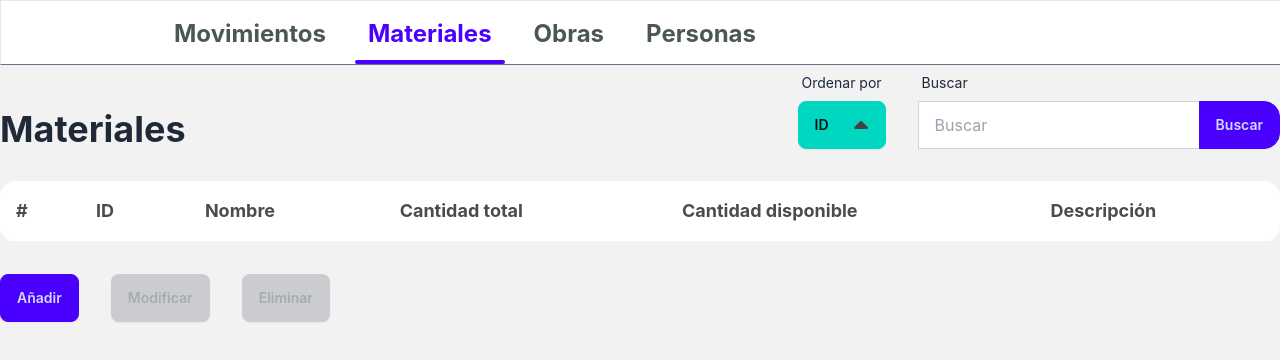
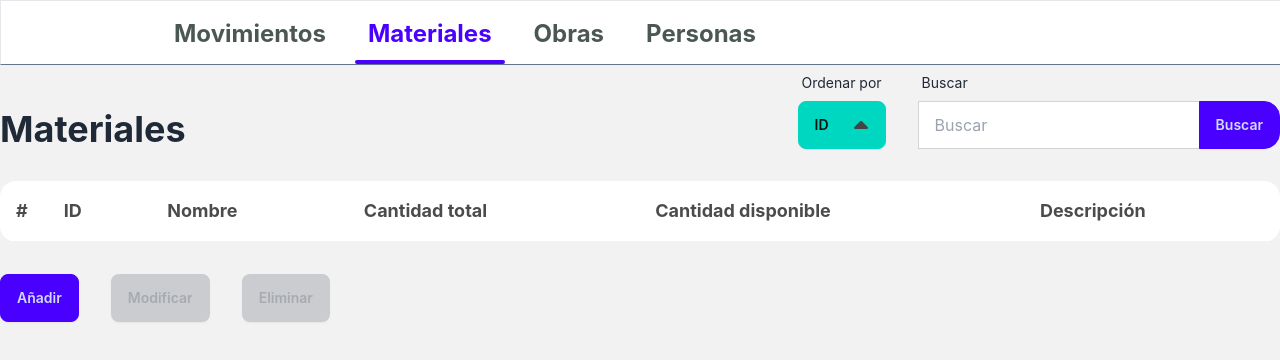
Before and after one commit to osoyinas/simple-inventory, a React (Vite) app: page /#/materials in a window 1280 px wide. Shown: the top 360 px of the page. Built offline with nearby package versions, Linux system fonts and the light colour scheme.

Commit message:
Change headers width

```diff
--- a/src/renderer/Components/table/TableHead.tsx
+++ b/src/renderer/Components/table/TableHead.tsx
@@ -22,13 +22,13 @@ export function TableHead<T>({headers, currentItems,setSelectedItems, selectedIt
     return (
         <thead className="text-lg font-bold text-black opacity-70">
             <tr>
-                <th>
+                <th className="w-[2px]">
                     <button onClick={toggleSelected} title={
                         selectedItems.some((item)=> currentItems.includes(item)) ? "Deseleccionar todo": "Seleccionar todos"}>#
                     </button>
                 </th>
                 {headers.map((header, index) => (
-                    <th key={header.name}><button className="hover:bg-accent rounded-2xl text-left py-1 px-2 w-full transition-all" onClick={()=> {
+                    <th key={header.name}><button className="hover:bg-accent rounded-md text-left py-1 px-1 transition-all" onClick={()=> {
                         handleSort(fields[index].key)
                     }}>{header.name}</button></th>
                 ))}
```
